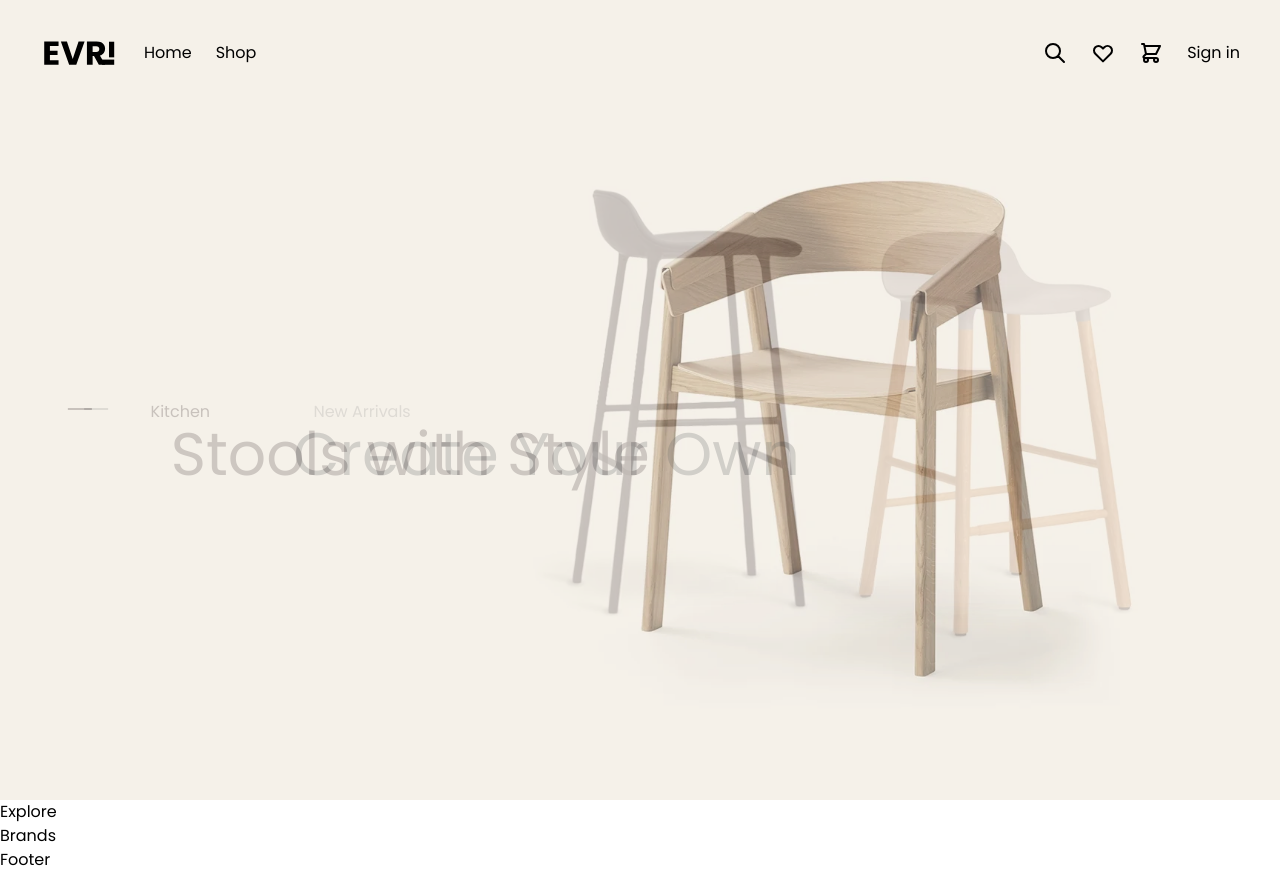
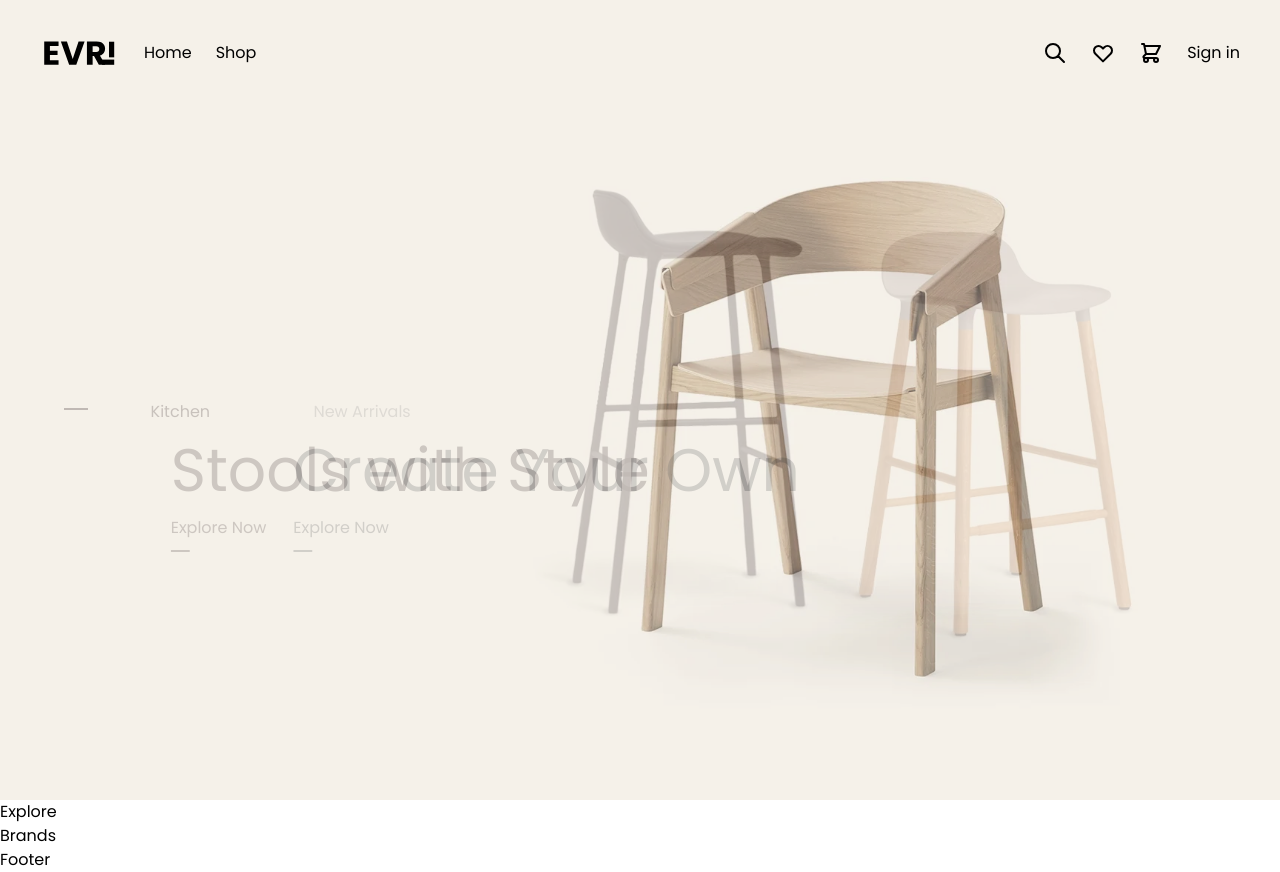
Before and after one commit to ifeanyianyanwu/evri, a React (Vite) app: page / in a window 1280 px wide. Built offline with nearby package versions, Linux system fonts and the light colour scheme.

Commit message:
style fix

```diff
--- a/src/components/hero/Hero.tsx
+++ b/src/components/hero/Hero.tsx
@@ -1,6 +1,7 @@
 import Navbar from "../navbar/Navbar";
 import React, { useEffect, useState } from "react";
 import { styles } from "../../styles";
+import { Link } from "react-router-dom";
 
 type Content = {
   [key: string]: { title: string; text: string; button: string };
@@ -52,25 +53,25 @@ const Hero = () => {
   };
 
   return (
-    <div className="relative h-screen w-full">
+    <div className="relative h-screen w-full stack">
       <Navbar />
       {children.map((item, index) => (
         <div
           key={index}
-          className={`inset-0 bg-cover bg-center absolute z-[-5] bg-hero-${item} ${
+          className={`bg-cover bg-center h-screen w-full bg-hero-${item} ${
             index === activeIndex ? "opacity-100" : "opacity-0"
           } opacity ease-in-out duration-[2s]`}
         >
           <div className="absolute left-10 top-2/4 translate-y--2/4 flex">
             <div
-              className={`border-solid border-black border-t-2 px-3 mx-6 mt-2 ${
+              className={`border-solid border-black border-t-2 px-3 mx-6 mt-2 hidden md:block ${
                 index === activeIndex
                   ? "translate-x-0 opacity-100"
                   : "translate-x-6 opacity-0"
               } transform ease-out duration-[1s]`}
             ></div>
 
-            <div>
+            <div className="flex flex-col gap-4">
               <h1
                 className={`${
                   index === activeIndex
@@ -89,6 +90,18 @@ const Hero = () => {
               >
                 {content[item].text}
               </h4>
+              <div
+                className={`relative w-fit flex flex-col pb-3 group cursor-pointer z-[1] ${
+                  index === activeIndex
+                    ? "opacity-100 translate-x-0"
+                    : "opacity-0 translate-x-[15rem]"
+                } fader ease-out duration-[1s] delay-100`}
+              >
+                <Link to="" className="">
+                  {content[item].button}
+                </Link>
+                <span className="absolute w-1/5 h-0.5 bg-black bottom-0 group-hover:w-full transition-all"></span>
+              </div>
             </div>
           </div>
         </div>
--- a/src/components/navbar/Navbar.tsx
+++ b/src/components/navbar/Navbar.tsx
@@ -10,7 +10,7 @@ import { Link } from "react-router-dom";
 
 const Navbar = () => {
   return (
-    <div className="flex justify-between px-[5%] md:px-10 py-7 items-center gap-6 z-10">
+    <div className="flex justify-between px-[5%] md:px-10 py-7 items-center gap-6 z-20 absolute top-0 w-full">
       <HiMenu className={`${styles.icon} md:hidden block`} />
       <span className="w-[80px] h-[50px] mx-auto md:mx-0">
         <Logo />
--- a/src/index.css
+++ b/src/index.css
@@ -9,3 +9,11 @@
   padding: 0;
   margin: 0;
 }
+.stack {
+  display: grid;
+  grid-template-areas: "stack";
+  place-items: center;
+}
+.stack > * {
+  grid-area: stack;
+}
--- a/src/styles.ts
+++ b/src/styles.ts
@@ -1,4 +1,6 @@
 export const styles = {
   icon: "text-2xl cursor-pointer",
   borderSolid: "border-solid border-black border",
+  slideIn: "",
+  slideOut: "",
 };
```
